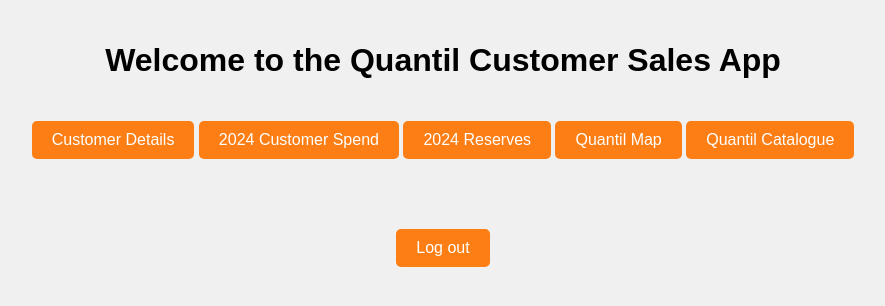
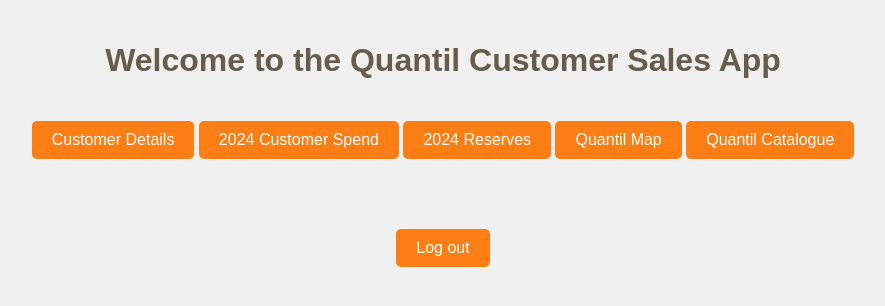
Before and after one commit to QuantilDev/QuantilSalesAppWeb, a website: page home.html in a window 1280 px wide. Shown: the part 276-582 px from the top of the page, without its empty margins (197-1082 px from the left). Drawn offline with Linux system fonts and the light colour scheme.

Commit message:
Add files via upload

```diff
--- a/styles.css
+++ b/styles.css
@@ -4,6 +4,7 @@ body {
     padding: 20px;
     background-color: #F0F0F0;
     text-align: center;
+    color: #685D4B;
 }
 
 img#logo {
```
